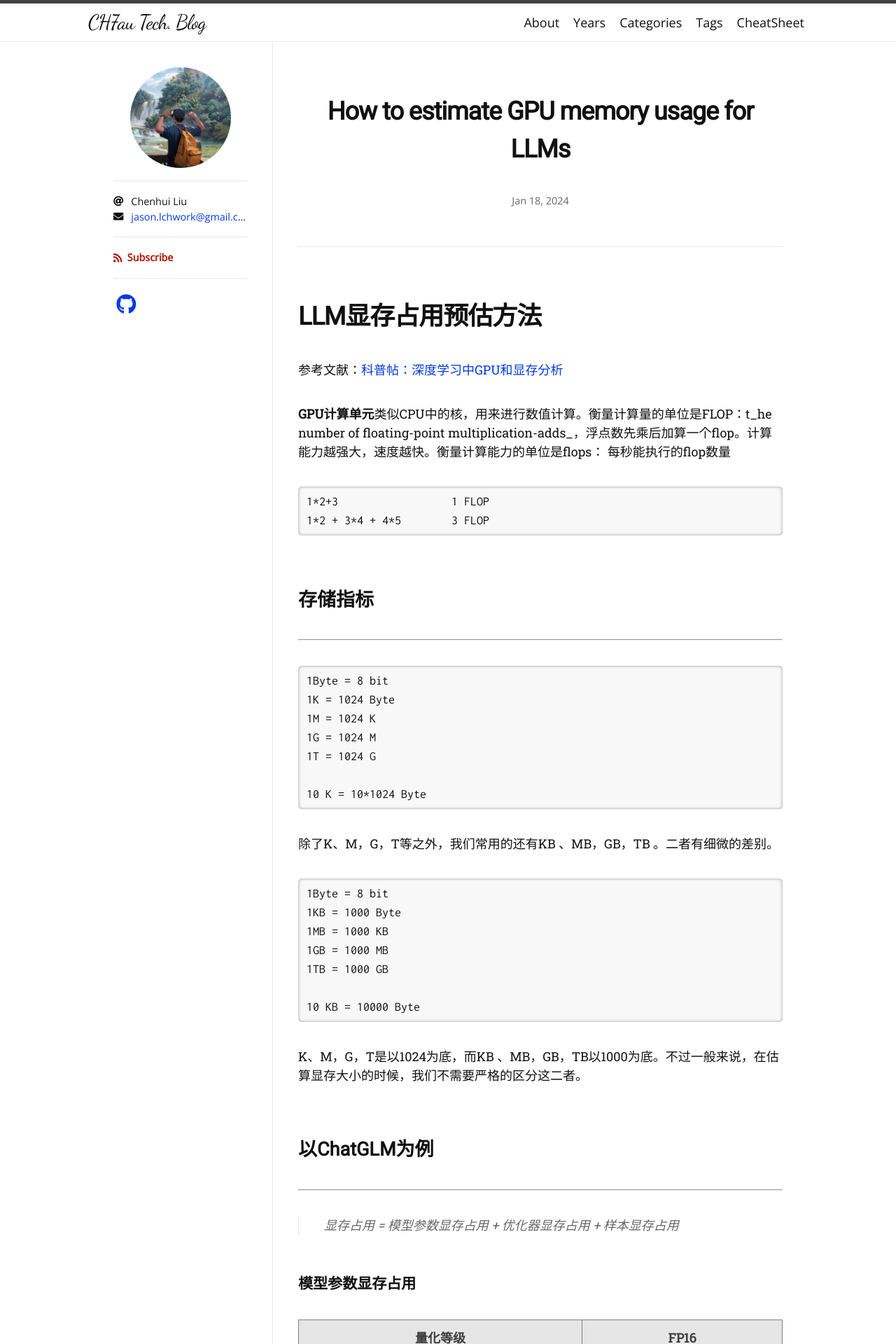
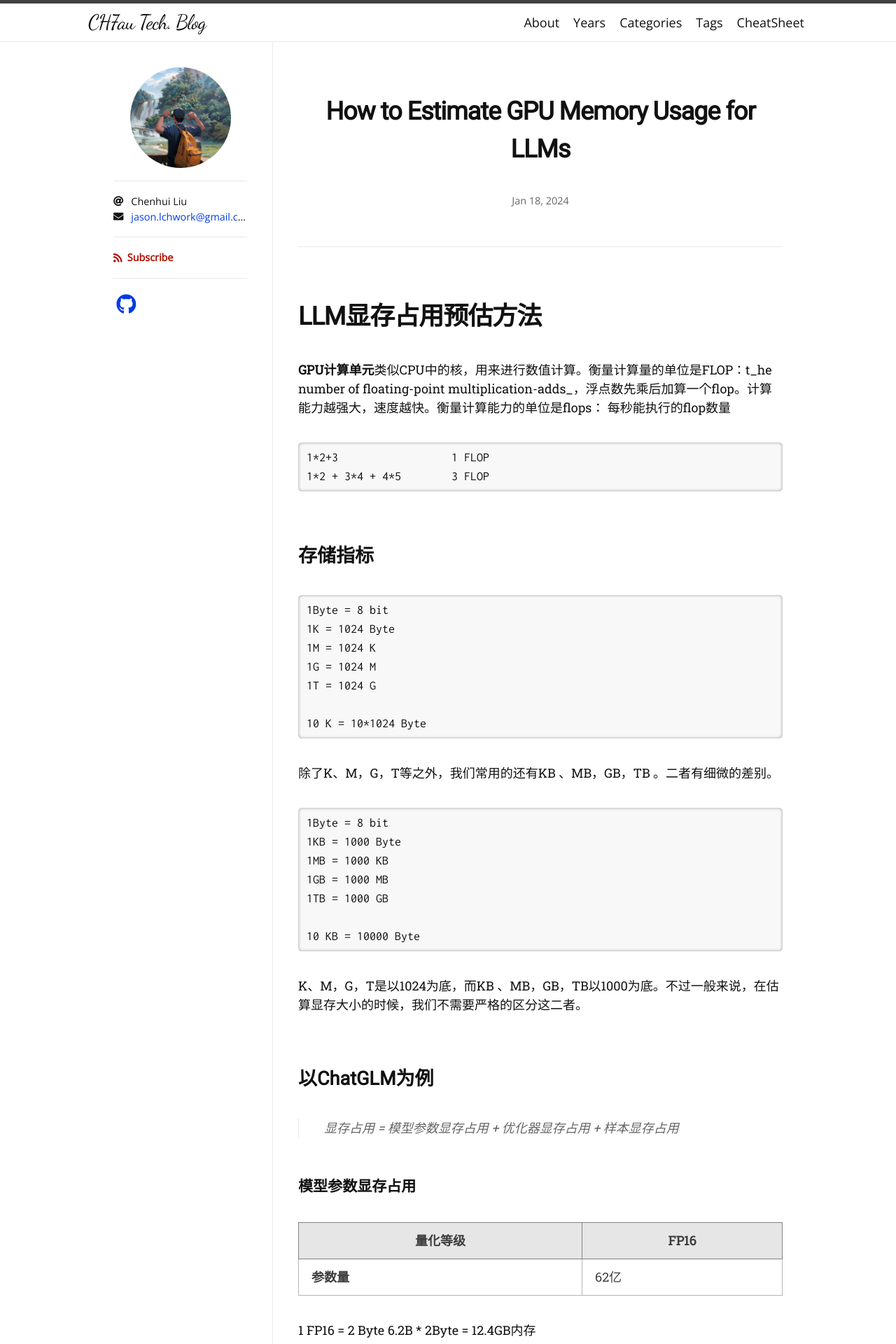
Before and after one commit to CH7auAI/CH7auAI.github.io, a Jekyll site: the page built from _posts/2024-01-18-GPU-Usage.md, in a window 1280 px wide. Shown: the top 1920 px of the page at 70% size. Built offline with Jekyll 4.4.1, drawn with Linux system fonts in a browser that asks for light colours; nearby versions of some CDN libraries; some web fonts are replaced; some of the changed text lies outside the part shown.

Commit message:
update content

````diff
--- a/_posts/2024-01-18-GPU-Usage.md
+++ b/_posts/2024-01-18-GPU-Usage.md
@@ -1,12 +1,10 @@
 ---
 layout: post
-title: How to estimate GPU memory usage for LLMs
-categories: System
+title: How to Estimate GPU Memory Usage for LLMs
+categories: Engineering
 ---
 
 # LLM显存占用预估方法
-
-参考文献：[科普帖：深度学习中GPU和显存分析](https://zhuanlan.zhihu.com/p/31558973)
 
 **GPU计算单元**类似CPU中的核，用来进行数值计算。衡量计算量的单位是FLOP：t_he number of floating-point multiplication-adds_，浮点数先乘后加算一个flop。计算能力越强大，速度越快。衡量计算能力的单位是flops： 每秒能执行的flop数量
 ```
@@ -15,7 +13,6 @@ categories: System
 ```
 
 ## 存储指标
----
 
 ```
 1Byte = 8 bit
@@ -39,7 +36,6 @@ categories: System
 K、M，G，T是以1024为底，而KB 、MB，GB，TB以1000为底。不过一般来说，在估算显存大小的时候，我们不需要严格的区分这二者。
 
 ## 以ChatGLM为例
----
 
 > 显存占用 = 模型参数显存占用 + 优化器显存占用 + 样本显存占用
 
@@ -55,14 +51,18 @@ K、M，G，T是以1024为底，而KB 、MB，GB，TB以1000为底。不过一
 ### 优化器的显存占用
 
 优化器如果是**SGD**
-$W_{t+1} = W_{t} - \alpha\triangledown F(W_{t})$
+
+$$W_{t+1} = W_{t} - \alpha\triangledown F(W_{t})$$
+
 可以看出来，除了保存$W$之外还要保存对应的梯度$\triangledown F(W)$，因此显存占用等于参数占用显存的两倍。
 
 优化器如果是**Momentum-SGD**
-$\begin{align}
+
+$$\begin{align}
 & v_{t+1} = \rho v_{t} + \triangledown F(W_{t}) \\
 & W_{t+1} = W{t} - \alpha v_{t+1}
-\end{align}$
+\end{align}$$
+
 这时候还需要保存动量， 因此显存占用等于参数占用显存的三倍。
 
 优化器如果是**Adam**
````
Also changed, not shown: other parts of _posts/2024-01-18-GPU-Usage.md (+5 -0 lines), cheatsheet.md (+1 -1 lines), 9 other files.
